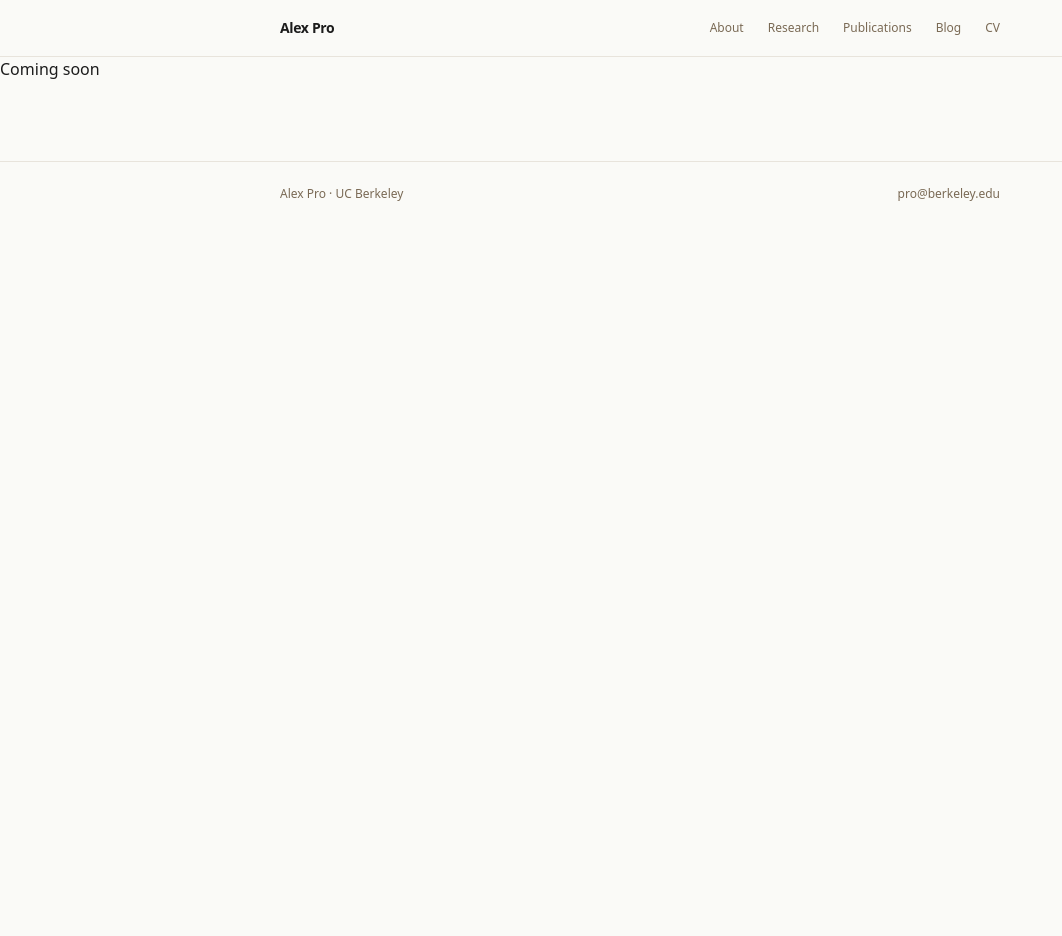
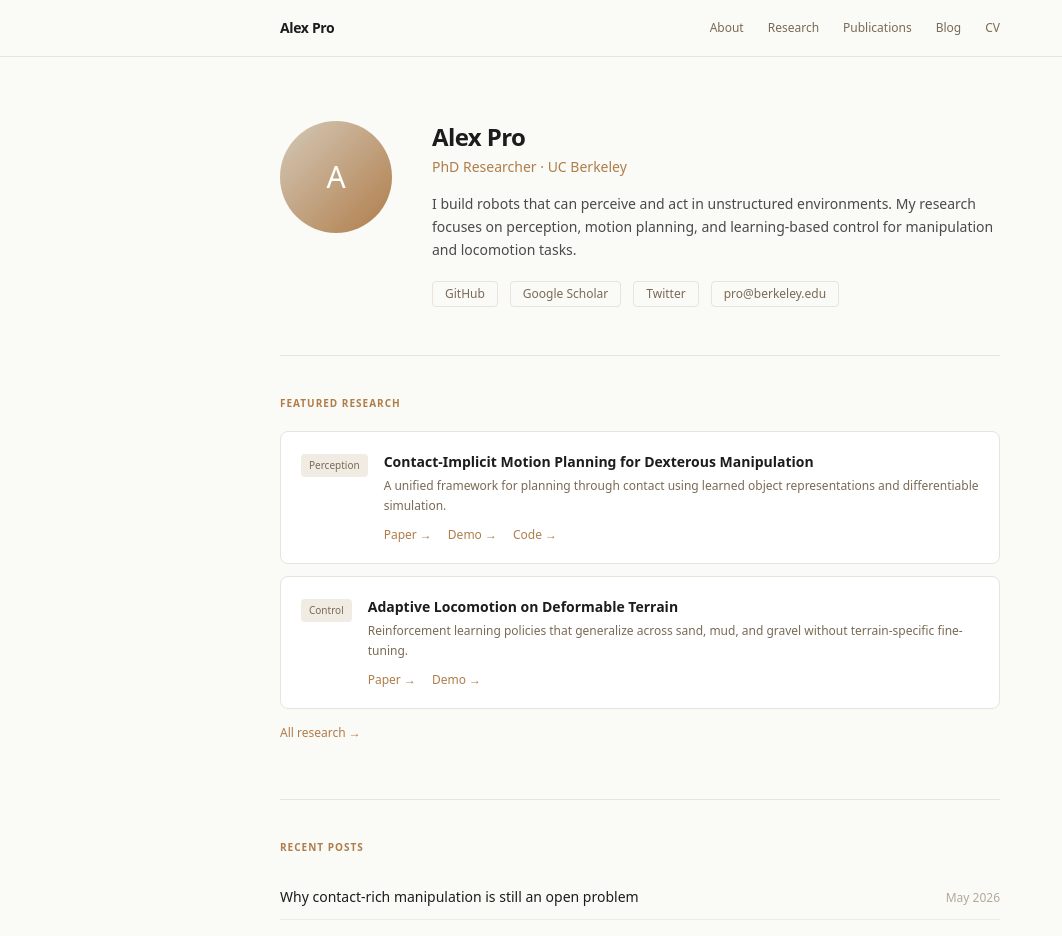
Before and after one commit to alex-prosh/alex-personal-website, a Next.js app: page / in a window 1280 px wide. Shown: the top 936 px of the page, without its empty margins (0-1062 px from the left). Before the commit the page ends 800 px from the top, so only its background shows below. Built offline with nearby package versions, Linux system fonts and the light colour scheme.

Commit message:
feat: add home/about page

```diff
--- a/app/page.tsx
+++ b/app/page.tsx
@@ -1,3 +1,132 @@
-export default function Home() {
-  return <div>Coming soon</div>
+import Link from 'next/link'
+import { projects } from '@/content/research'
+import { getBlogPosts } from '@/lib/blog'
+import ObfuscatedEmail from '@/components/ObfuscatedEmail'
+
+export default async function HomePage() {
+  const recentPosts = (await getBlogPosts()).slice(0, 3)
+  const featuredProjects = projects.slice(0, 2)
+
+  return (
+    <div className="mx-auto max-w-3xl px-6">
+      {/* Hero */}
+      <section className="flex gap-10 items-start pt-16 pb-12">
+        <div
+          className="w-28 h-28 rounded-full flex-shrink-0 flex items-center justify-center text-white text-3xl font-light"
+          style={{ background: 'linear-gradient(135deg, #d4c9b8, #b07d4a)' }}
+          aria-label="Profile photo placeholder"
+        >
+          A
+        </div>
+        <div>
+          <h1 className="text-2xl font-semibold tracking-tight mb-1">Alex Pro</h1>
+          <p className="text-sm text-accent font-medium mb-4">
+            PhD Researcher · UC Berkeley
+          </p>
+          <p className="text-sm text-[#4a4a4a] leading-relaxed mb-5">
+            I build robots that can perceive and act in unstructured environments.
+            My research focuses on perception, motion planning, and learning-based
+            control for manipulation and locomotion tasks.
+          </p>
+          <div className="flex gap-3 flex-wrap">
+            {[
+              { label: 'GitHub', href: 'https://github.com/alex-prosh' },
+              { label: 'Google Scholar', href: '#' },
+              { label: 'Twitter', href: '#' },
+            ].map(({ label, href }) => (
+              <a
+                key={label}
+                href={href}
+                className="text-xs text-muted border border-border rounded px-3 py-1 hover:border-accent hover:text-accent transition-colors"
+                target="_blank"
+                rel="noopener noreferrer"
+              >
+                {label}
+              </a>
+            ))}
+            <ObfuscatedEmail
+              user="pro"
+              domain="berkeley.edu"
+              className="text-xs text-muted border border-border rounded px-3 py-1 hover:border-accent hover:text-accent transition-colors"
+            />
+          </div>
+        </div>
+      </section>
+
+      <hr className="border-border mb-10" />
+
+      {/* Featured Research */}
+      <section className="mb-14">
+        <p className="text-[10px] tracking-widest uppercase text-accent font-semibold mb-5">
+          Featured Research
+        </p>
+        <div className="flex flex-col gap-3">
+          {featuredProjects.map((project) => (
+            <div
+              key={project.title}
+              className="border border-border rounded-lg p-5 bg-white flex gap-4 items-start"
+            >
+              <span className="text-[10px] bg-[#f0ece4] text-muted px-2 py-1 rounded whitespace-nowrap mt-0.5 flex-shrink-0">
+                {project.tag}
+              </span>
+              <div>
+                <h3 className="text-sm font-semibold mb-1">{project.title}</h3>
+                <p className="text-xs text-muted leading-relaxed mb-3">
+                  {project.description}
+                </p>
+                <div className="flex gap-4">
+                  {project.links.paper && (
+                    <a href={project.links.paper} className="text-xs text-accent hover:underline" target="_blank" rel="noopener noreferrer">
+                      Paper →
+                    </a>
+                  )}
+                  {project.links.demo && (
+                    <a href={project.links.demo} className="text-xs text-accent hover:underline" target="_blank" rel="noopener noreferrer">
+                      Demo →
+                    </a>
+                  )}
+                  {project.links.code && (
+                    <a href={project.links.code} className="text-xs text-accent hover:underline" target="_blank" rel="noopener noreferrer">
+                      Code →
+                    </a>
+                  )}
+                </div>
+              </div>
+            </div>
+          ))}
+        </div>
+        <Link href="/research" className="text-xs text-accent mt-4 inline-block hover:underline">
+          All research →
+        </Link>
+      </section>
+
+      <hr className="border-border mb-10" />
+
+      {/* Recent Posts */}
+      <section className="mb-14">
+        <p className="text-[10px] tracking-widest uppercase text-accent font-semibold mb-5">
+          Recent Posts
+        </p>
+        <div>
+          {recentPosts.map((post) => (
+            <Link
+              key={post.slug}
+              href={`/blog/${post.slug}`}
+              className="flex justify-between items-baseline py-3 border-b border-[#f0ece4] hover:text-accent transition-colors group"
+            >
+              <span className="text-sm group-hover:text-accent transition-colors">
+                {post.title}
+              </span>
+              <span className="text-xs text-[#b4a898] whitespace-nowrap ml-4">
+                {new Date(post.date).toLocaleDateString('en-US', { month: 'short', year: 'numeric' })}
+              </span>
+            </Link>
+          ))}
+        </div>
+        <Link href="/blog" className="text-xs text-accent mt-4 inline-block hover:underline">
+          All posts →
+        </Link>
+      </section>
+    </div>
+  )
 }
```
